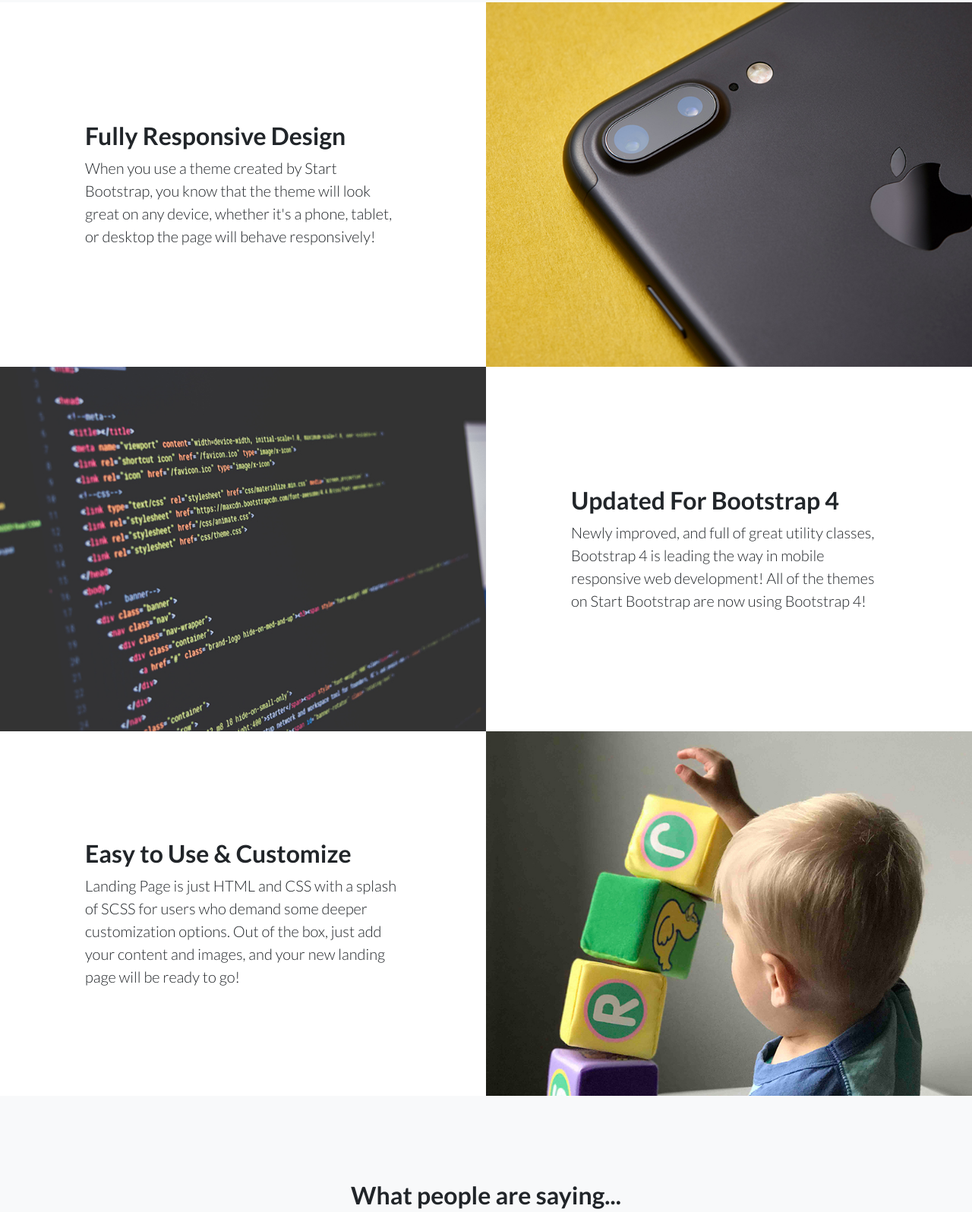
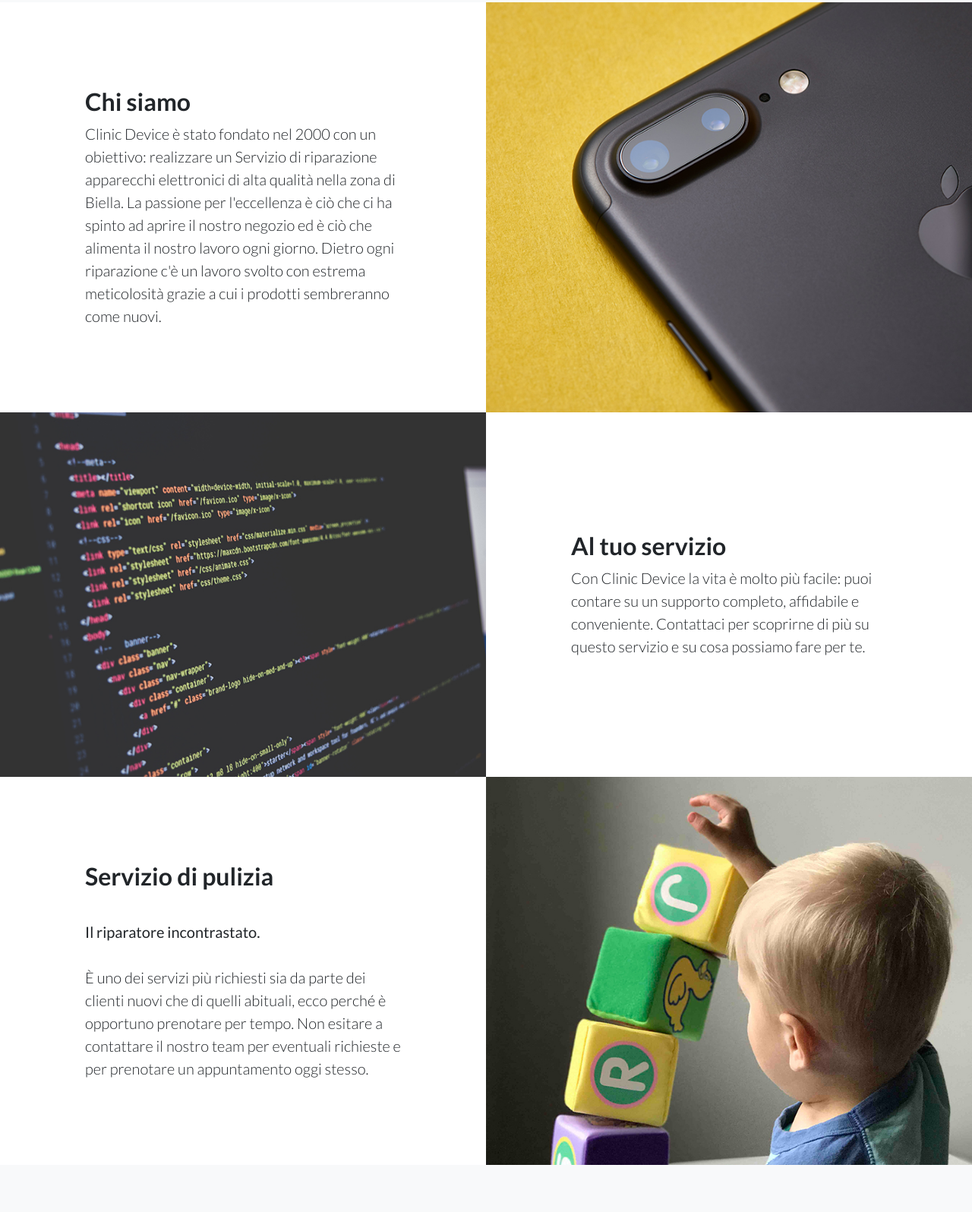
Before and after one commit to Toq97/clinic-device, a website: page index.html in a window 1280 px wide. Shown: the part 1102-2698 px from the top of the page at 76% size. Drawn offline with Linux system fonts and the light colour scheme.

Commit message:
change text

```diff
--- a/index.html
+++ b/index.html
@@ -99,22 +99,23 @@
 
         <div class="col-lg-6 order-lg-2 text-white showcase-img" style="background-image: url('img/bg-showcase-1.jpg');"></div>
         <div class="col-lg-6 order-lg-1 my-auto showcase-text">
-          <h2>Fully Responsive Design</h2>
-          <p class="lead mb-0">When you use a theme created by Start Bootstrap, you know that the theme will look great on any device, whether it's a phone, tablet, or desktop the page will behave responsively!</p>
+          <h2>Chi siamo</h2>
+          <p class="lead mb-0">Clinic Device è stato fondato nel 2000 con un obiettivo: realizzare un Servizio di riparazione apparecchi elettronici di alta qualità nella zona di Biella. La passione per l'eccellenza è ciò che ci ha spinto ad aprire il nostro negozio ed è ciò che alimenta il nostro lavoro ogni giorno. Dietro ogni riparazione c'è un lavoro svolto con estrema meticolosità grazie a cui i prodotti sembreranno come nuovi.</p>
         </div>
       </div>
       <div class="row no-gutters">
         <div class="col-lg-6 text-white showcase-img" style="background-image: url('img/bg-showcase-2.jpg');"></div>
         <div class="col-lg-6 my-auto showcase-text">
-          <h2>Updated For Bootstrap 4</h2>
-          <p class="lead mb-0">Newly improved, and full of great utility classes, Bootstrap 4 is leading the way in mobile responsive web development! All of the themes on Start Bootstrap are now using Bootstrap 4!</p>
+          <h2>Al tuo servizio</h2>
+          <p class="lead mb-0">Con Clinic Device la vita è molto più facile: puoi contare su un supporto completo, affidabile e conveniente. Contattaci per scoprirne di più su questo servizio e su cosa possiamo fare per te.</p>
         </div>
       </div>
       <div class="row no-gutters">
         <div class="col-lg-6 order-lg-2 text-white showcase-img" style="background-image: url('img/bg-showcase-3.jpg');"></div>
         <div class="col-lg-6 order-lg-1 my-auto showcase-text">
-          <h2>Easy to Use &amp; Customize</h2>
-          <p class="lead mb-0">Landing Page is just HTML and CSS with a splash of SCSS for users who demand some deeper customization options. Out of the box, just add your content and images, and your new landing page will be ready to go!</p>
+          <h2>Servizio di pulizia</h2>
+          <p class="lead mb-0">
+            <br><b>Il riparatore incontrastato.</b><br></br> È uno dei servizi più richiesti sia da parte dei clienti nuovi che di quelli abituali, ecco perché è opportuno prenotare per tempo. Non esitare a contattare il nostro team per eventuali richieste e per prenotare un appuntamento oggi stesso.</p>
         </div>
       </div>
     </div>
@@ -123,7 +124,7 @@
   <!-- Testimonials -->
   <section class="testimonials text-center bg-light">
     <div class="container">
-      <h2 class="mb-5">What people are saying...</h2>
+      <h2 class="mb-5">Cosa dicono i clienti</h2>
       <div class="row">
         <div class="col-lg-4">
           <div class="testimonial-item mx-auto mb-5 mb-lg-0">
```
